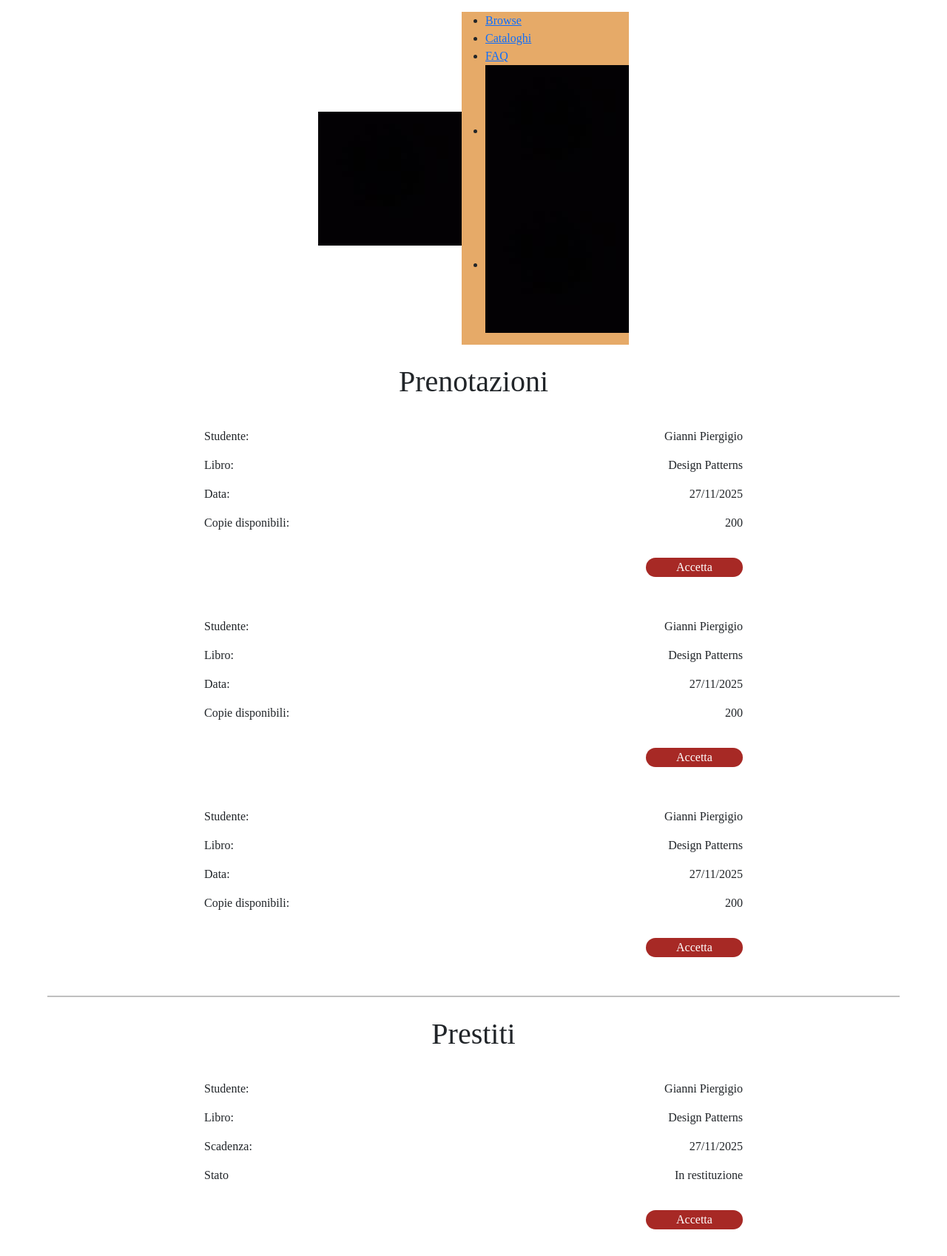
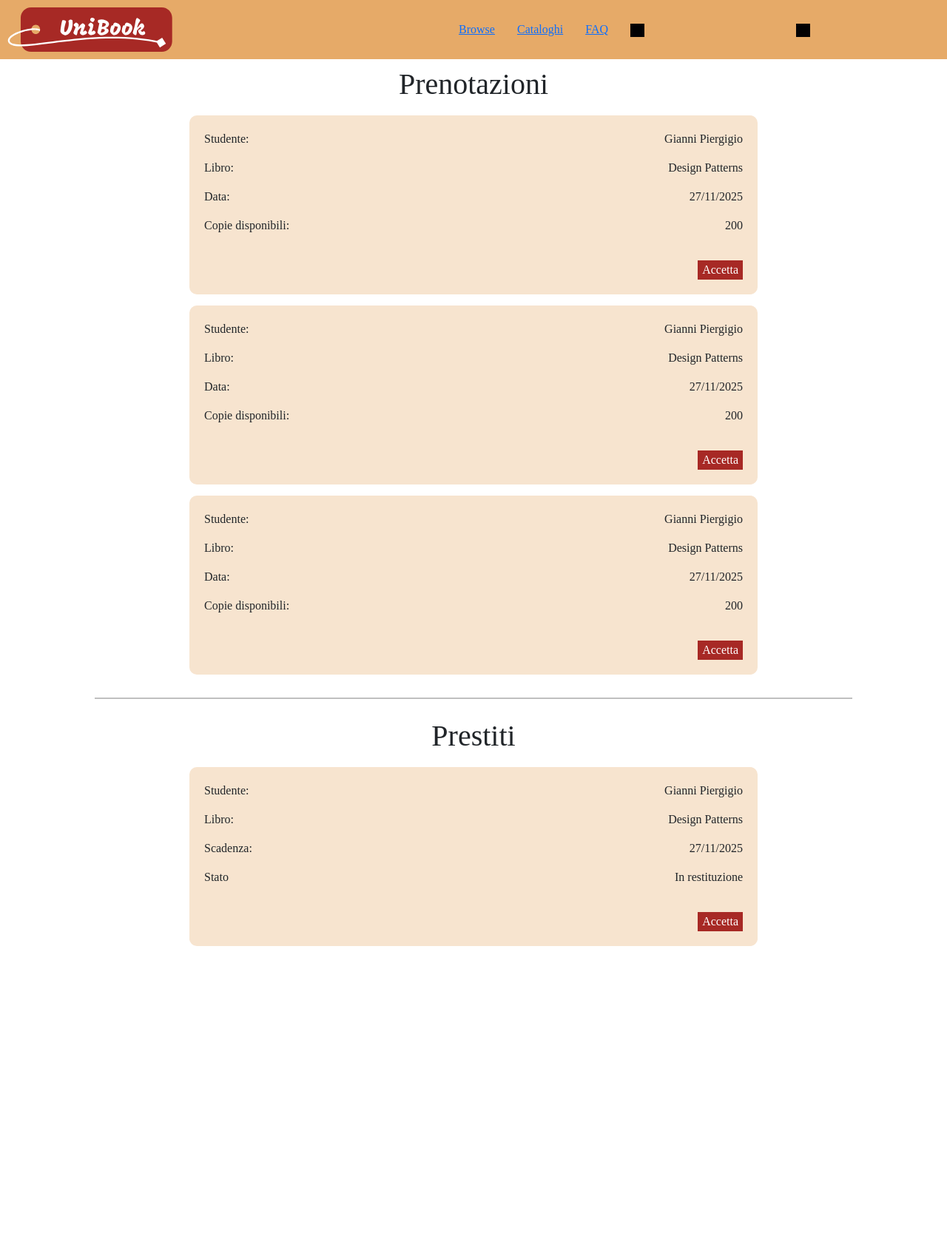
Before and after one commit to Jujez04/UniBook, a PHP site: page /website/admin-booking.html in a window 1280 px wide. Shown: the whole page at 74% size. After the commit the page ends 1279 px from the top, so only its background shows below. Run offline with PHP 8.4, Linux system fonts and the light colour scheme.

Commit message:
add: header style in css

```diff
--- a/css/style_admin-booking.css
+++ b/css/style_admin-booking.css
@@ -1,5 +1,39 @@
 * {
     font-family: 'Josefin Sans';
+}
+
+
+ul {
+    list-style: none;
+}
+
+header {
+    display: flex;
+    flex-direction: row;
+    justify-content: space-between;
+    align-items: center;
+    background-color: #E6AA68;
+    padding: 10px;
+}
+
+header > nav > ul {
+    display: flex;
+    list-style: none;
+    gap: 30px;
+    margin: 0;
+    padding: 0;
+}
+
+header > img {
+    max-height: 60px;
+}
+
+header nav {
+    margin: 0;
+}
+
+nav > ul > li > img {
+    width: 10%;
 }
 
 main section > ul {
@@ -9,10 +43,6 @@ main section > ul {
 
 main h1 {
     padding: 10px;
-}
-
-section {
-    width: 60%;
 }
 
 form {
@@ -51,5 +81,26 @@ form footer input {
 
 hr {
     border: solid black 1px;
-    width: 90%;
+    width: 80%;
+    margin-left: 10%;
 }
+
+section > ul {
+    width: 100%;
+}
+
+section > ul > li {
+    background-color: #F7E4CF;
+    border-radius: 10px;
+    max-width: 60%;
+}
+
+
+
+section > ul {
+    width: 100%;
+    display: flex;
+    align-items: center;
+    flex-direction: column;
+    justify-content: center;
+}
--- a/website/admin-booking.html
+++ b/website/admin-booking.html
@@ -5,27 +5,23 @@
         <title>UniBook - Admin</title>
         <meta name="viewport" content="width=device-width, initial-scale=1.0"/>
         <link href="https://cdn.jsdelivr.net/npm/bootstrap@5.3.8/dist/css/bootstrap.min.css" rel="stylesheet" integrity="sha384-sRIl4kxILFvY47J16cr9ZwB07vP4J8+LH7qKQnuqkuIAvNWLzeN8tE5YBujZqJLB" crossorigin="anonymous"/>
-        <link rel="stylesheet" href="../css/style.css"/>
         <link rel="stylesheet" href="../css/style_admin-booking.css"/>
     </head>
     <body>
         <!--Header e navbar-->
         <header>
-            <div class="d-flex justify-content-center align-items-center my-3">
-                <img src="img/download.jpg" alt="unibook logo"/>
+            <img src="../svg/Logo.svg" alt="unibook logo"/>
             <nav>
                 <ul>
                     <li><a href="#">Browse</a></li>
                     <li><a href="#">Cataloghi</a></li>
                     <li><a href="#">FAQ</a></li>
-                        <li><img src="UniBook/img/download.jpg" alt=""></li>
-                        <li><img src="UniBook/img/download.jpg" alt=""></li>
+                    <li><img src="../img/download.jpg" alt=""></li>
+                    <li><img src="../img/download.jpg" alt=""></li>
                 </ul>
             </nav>
-            </div>
         </header>
         <main>
-            <div class="d-flex flex-column align-items-center justify-content-center">
             <section>
                 <h1 class="text-center">Prenotazioni</h1>
                 <ul>
@@ -105,7 +101,6 @@
                     </li>
                 </ul>
             </section>
-            </div>
         </main>
         <footer>
         </footer>
```
Lines whose indentation alone changed are shown as unchanged.
